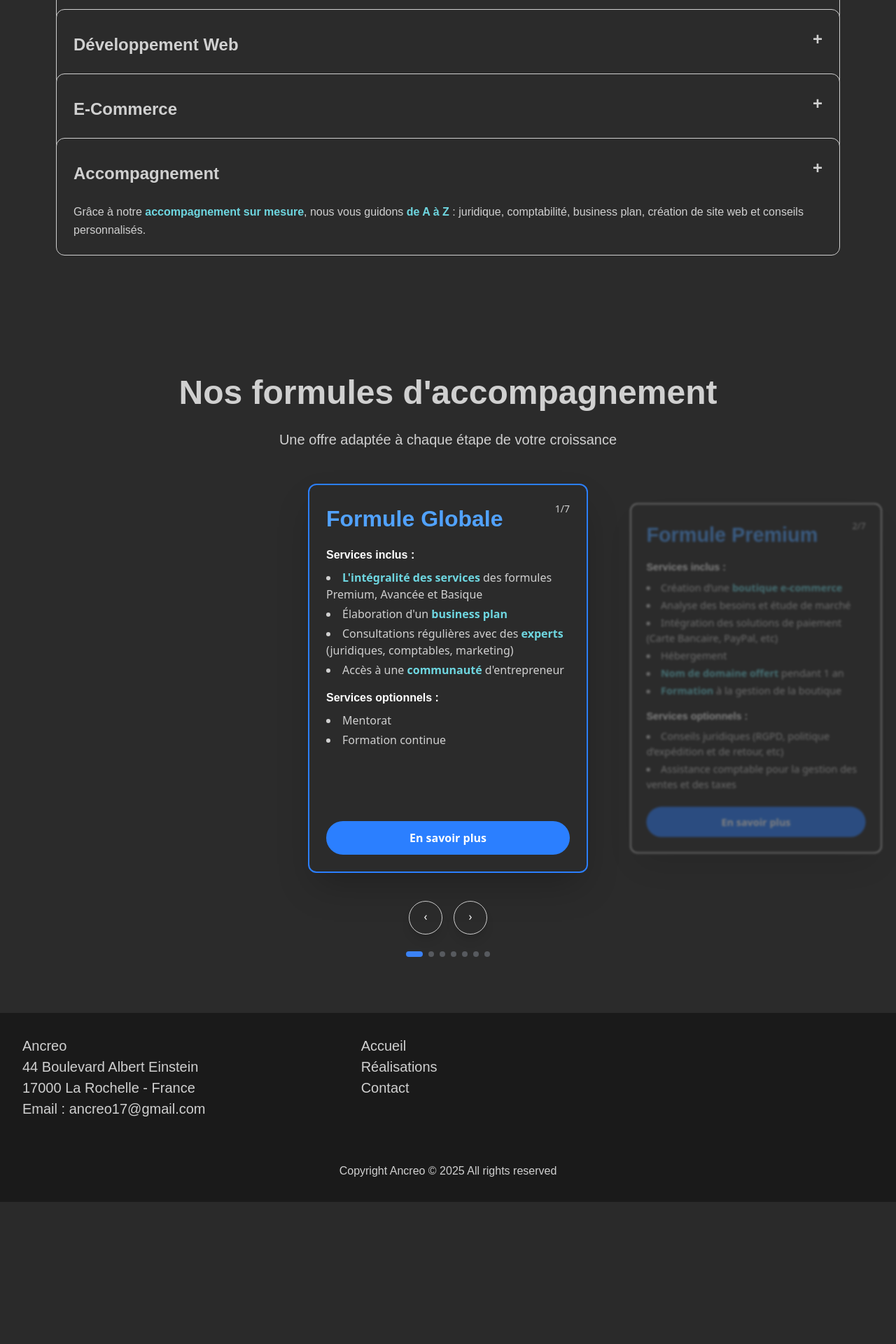
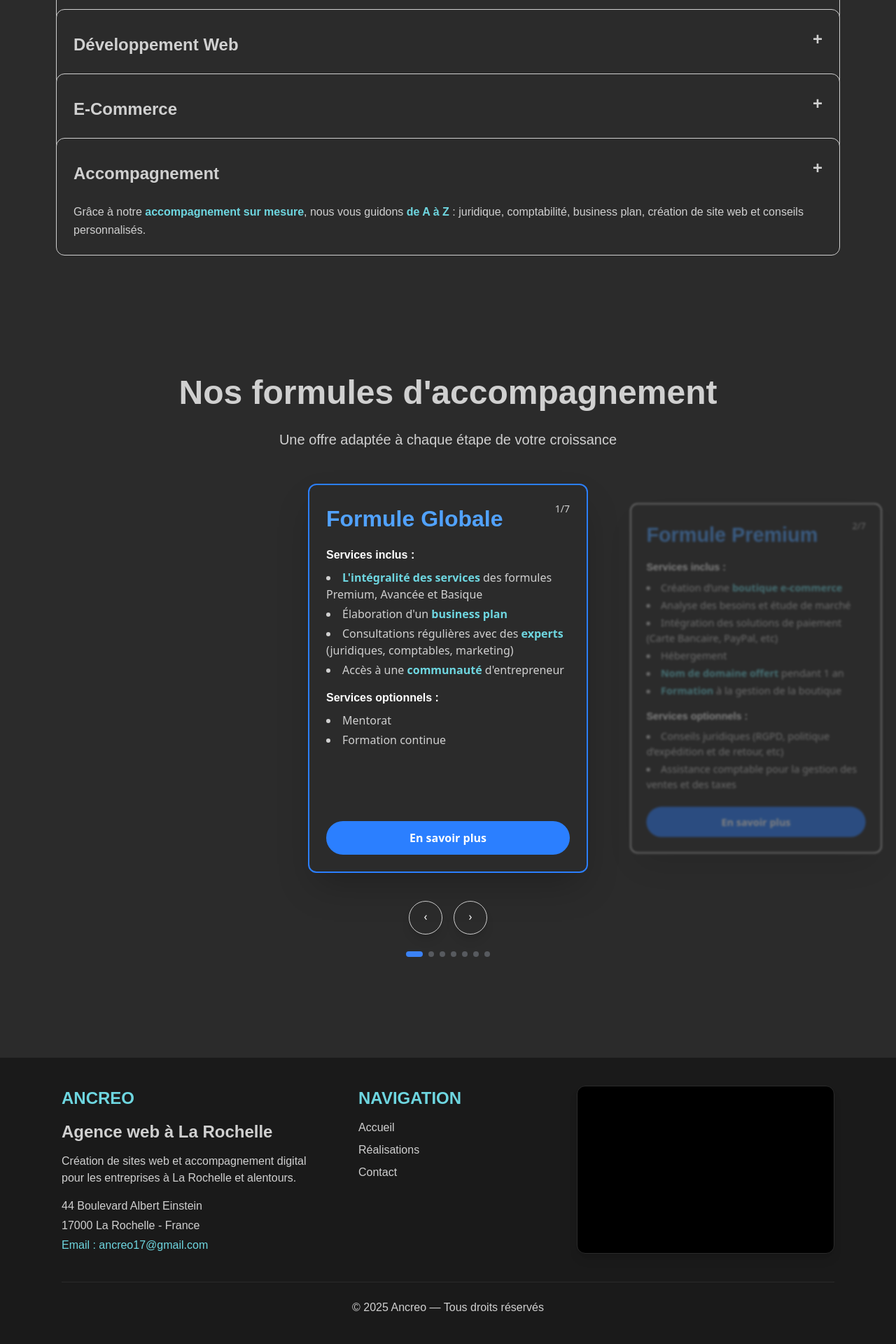
Before and after one commit to AKEFIS/ancreo, a PHP site: page /index.php in a window 1280 px wide. Shown: the part 1262-3182 px from the top of the page at 70% size. Before the commit the page ends 2979 px from the top, so only its background shows below. Run offline with PHP 8.4, Linux system fonts and the light colour scheme; style sheets or scripts are compiled from the project's sources; some libraries are stand-ins or nearby versions; grey boxes are pictures that could not be loaded.

Commit message:
fix: changement du footer

```diff
--- a/src/components/footer.php
+++ b/src/components/footer.php
@@ -1,40 +1,75 @@
- <footer class="p-8 bg-black">
+<footer class="mt-16 border-gray bg-black">
+  <div class="mx-auto max-w-6xl px-6 py-10 text-gray">
     <div
-     class="flex flex-col gap-5 text20 mb-8 sm:flex-row sm:justify-between sm:gap-0">
-     <ul>
-       <li>Ancreo</li>
+      class="flex flex-col gap-10 text20 lg:flex-row lg:items-stretch lg:justify-between">
+
+      <!-- Bloc identité -->
+      <div class="space-y-3 lg:max-w-sm">
+        <p class="title24 text-accentuationSombre uppercase">
+          Ancreo
+        </p>
+        <p class="title24 text-gray">
+          Agence web à La Rochelle
+        </p>
+        <p class="text16">
+          Création de sites web et accompagnement digital pour les entreprises à La Rochelle et alentours.
+        </p>
+        <ul class="mt-4 space-y-1 text16">
           <li>44 Boulevard Albert Einstein</li>
           <li>17000 La Rochelle - France</li>
           <li>
-         <a href="mailto:ancreo17@gmail.com">Email : ancreo17@gmail.com</a>
+            <a
+              href="mailto:ancreo17@gmail.com"
+              class="transition-colors text-accentuationSombre">
+              Email : ancreo17@gmail.com
+            </a>
           </li>
         </ul>
-     <ul>
-       <li><a href="/">Accueil</a></li>
-       <li><a href="/realisations">Réalisations</a></li>
-       <li><a href="/contact">Contact</a></li>
+      </div>
+
+      <!-- Navigation -->
+      <div class="flex flex-1 flex-col gap-6 sm:flex-row sm:justify-between text16">
+        <div>
+          <p class="mb-3 title24 text-accentuationSombre uppercase">
+            Navigation
+          </p>
+          <ul class="space-y-2">
+            <li>
+              <a href="/" class="transition-colors text-gray hover:text-accentuationSombre">
+                Accueil
+              </a>
+            </li>
+            <li>
+              <a href="/realisations" class="transition-colors text-gray hover:text-accentuationSombre">
+                Réalisations
+              </a>
+            </li>
+            <li>
+              <a href="/contact" class="transition-colors text-gray hover:text-accentuationSombre">
+                Contact
+              </a>
+            </li>
           </ul>
+        </div>
+      </div>
+
+      <!-- Carte -->
+      <div class="overflow-hidden rounded-xl border border-lightBlack bg-dark-black shadow-lg sm:basis-1/3 lg:self-stretch">
         <iframe
-       class="sm:w-[33%]"
+          class="h-full w-full"
           src="https://www.google.com/maps/embed?pb=!1m18!1m12!1m3!1d2764.116873402291!2d-1.1593534242005934!3d46.148418787527866!2m3!1f0!2f0!3f0!3m2!1i1024!2i768!4f13.1!3m3!1m2!1s0x480153b92a04c73b%3A0xdb42e82ff25e37ce!2s44%20Av.%20Albert%20Einstein%2C%2017000%20La%20Rochelle!5e0!3m2!1sfr!2sfr!4v1763989853042!5m2!1sfr!2sfr"
-       width="100%"
-       height="100%"
-       style="border: 0"
+          style="border:0"
           allowfullscreen=""
           loading="lazy"
           referrerpolicy="no-referrer-when-downgrade"></iframe>
       </div>
-   <p class="text16 text-center">
-     Copyright Ancreo © 2025 All rights reserved
+    </div>
+
+    <div class="mt-10 border-t border-lightBlack pt-6 text-center text16">
+      <p class="text-gray">
+        © 2025 Ancreo — Tous droits réservés
       </p>
+    </div>
+  </div>
 </footer>
 </body>
- <script
-   src="https://cdnjs.cloudflare.com/ajax/libs/gsap/3.13.0/gsap.min.js"
-   integrity="sha512-NcZdtrT77bJr4STcmsGAESr06BYGE8woZdSdEgqnpyqac7sugNO+Tr4bGwGF3MsnEkGKhU2KL2xh6Ec+BqsaHA=="
-   crossorigin="anonymous"
-   referrerpolicy="no-referrer"></script>
- <script src="/src/js/navbarMobile.js"></script>
- <script src="/src/js/navbarDesktop.js"></script>
-
- </html>
--- a/src/css/colors.css
+++ b/src/css/colors.css
@@ -52,6 +52,14 @@
     color: var(--accentuationClair);
   }
 
+  .hover\:text-accentuationSombre:hover {
+    color: var(--accentuationSombre);
+  }
+
+  .hover\:text-accentuationClair:hover {
+    color: var(--accentuationClair);
+  }
+
   .border-black {
     border-color: var(--black);
   }
```
Lines whose indentation alone changed are shown as unchanged.
